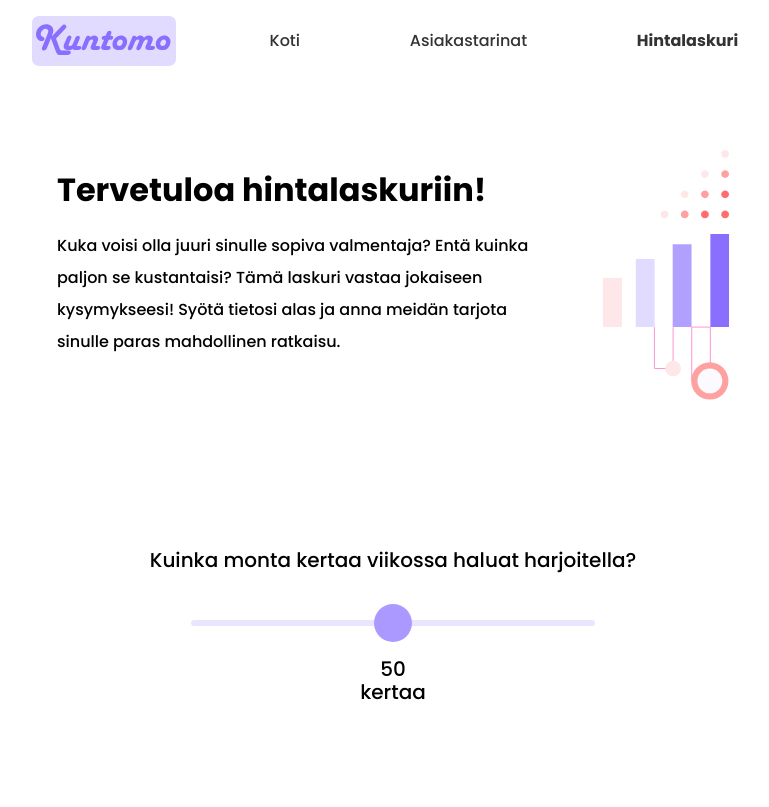
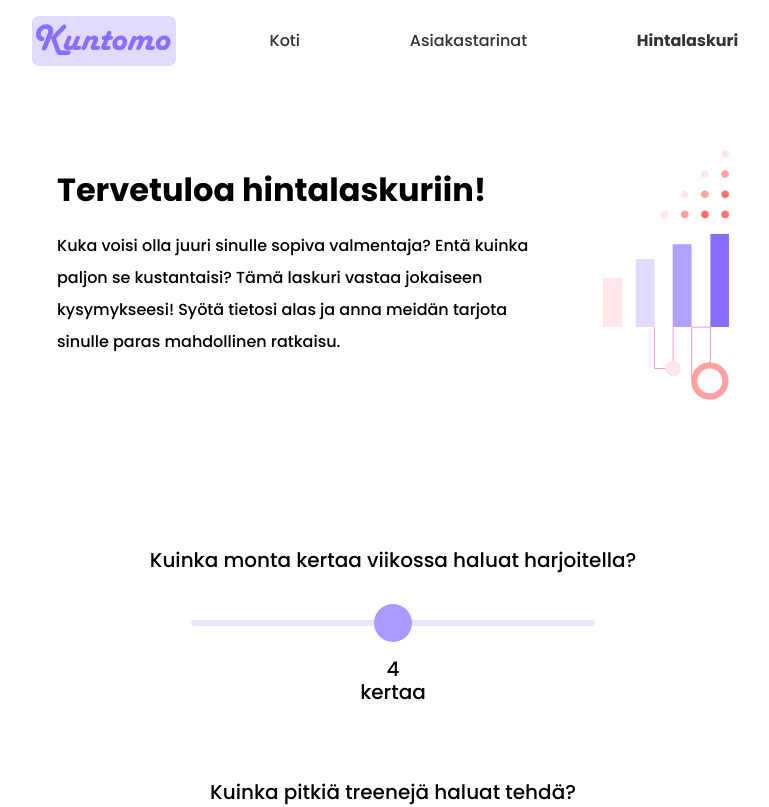
Before and after one commit to tulipekoni/Kuntomo, a React (Create React App) app: page /hintalaskuri in a window 1280 px wide. Shown: the top 807 px of the page, without its empty margins (247-1016 px from the left). Built offline with nearby package versions, Linux system fonts and the light colour scheme.

Commit message:
added second slider

```diff
--- a/src/pages/hintalaskuri/Laskuri.js
+++ b/src/pages/hintalaskuri/Laskuri.js
@@ -5,7 +5,7 @@ import styled from "styled-components";
 import Slider from "../../components/Slider";
 export default function Laskuri() {
   const [kesto, setKesto] = useState(50);
-  const [kerrat, setKerrat] = useState(50);
+  const [kerrat, setKerrat] = useState(4);
 
   return (
     <SectionColumn>
@@ -14,6 +14,14 @@ export default function Laskuri() {
         unit='kertaa'
         value={kerrat}
         setValue={setKerrat}
+        min={1}
+        max={7}
+      />
+      <Slider
+        title='Kuinka pitkiä treenejä haluat tehdä?'
+        unit='minuuttia'
+        value={kesto}
+        setValue={setKesto}
         min={20}
         max={80}
       />
```
